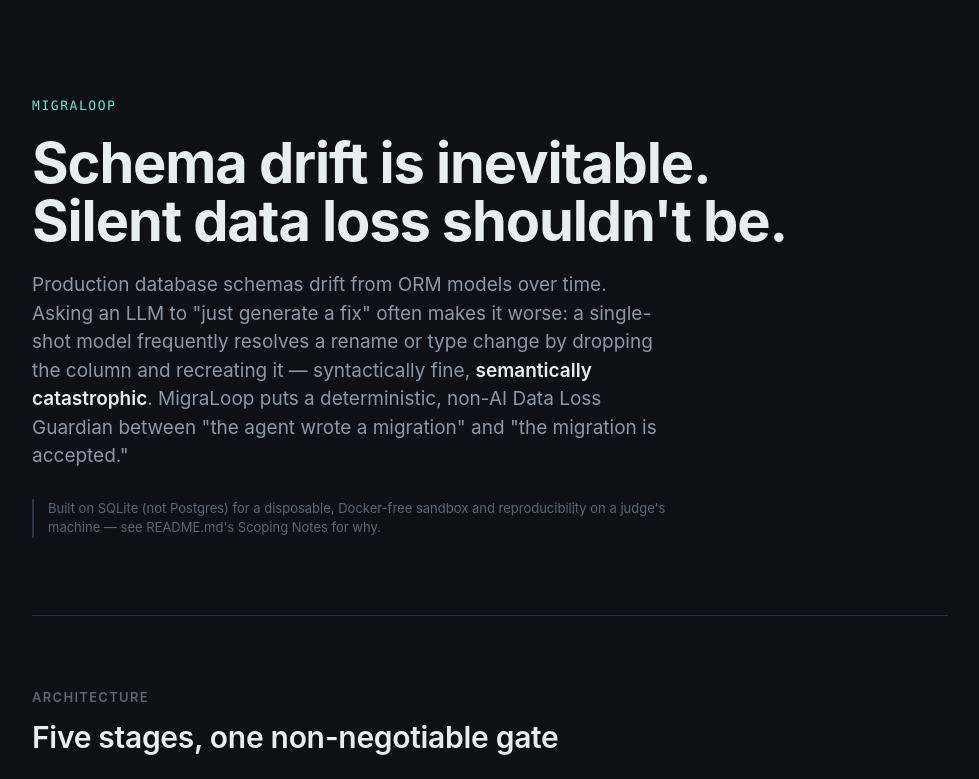
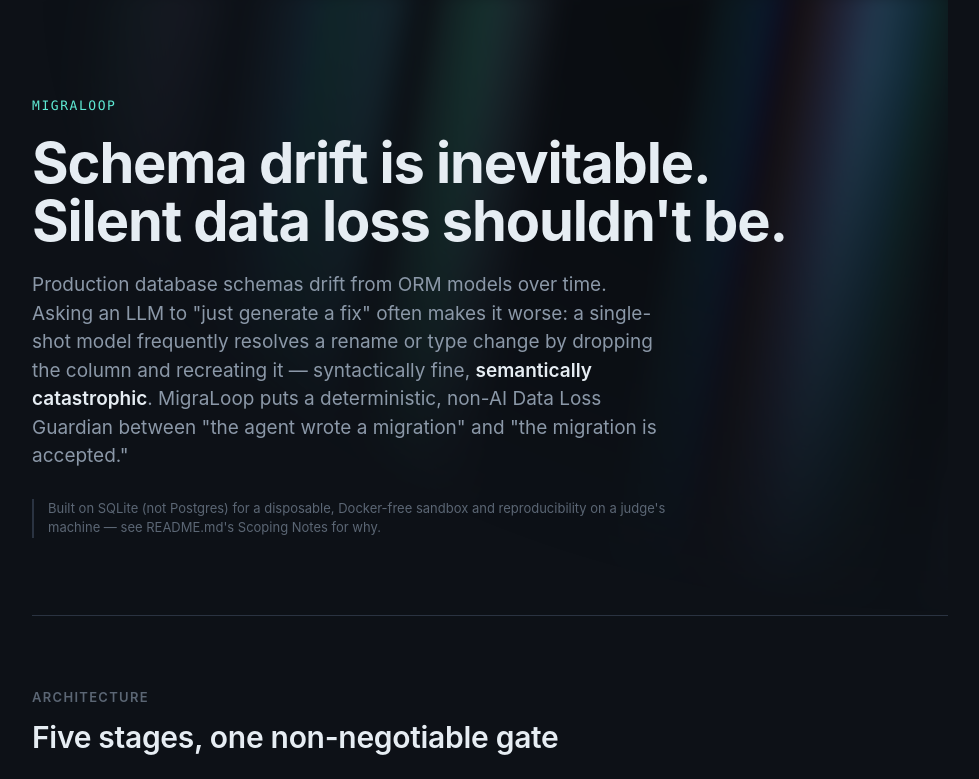
Before and after one commit to maxwell-penguin/hackmicro1, a plain HTML site: page demo/index.html in a window 1280 px wide. Shown: the top 779 px of the page, without its empty margins (150-1129 px from the left). Drawn offline with Linux system fonts and the light colour scheme.

Commit message:
polish: aurora ambient background glow on hero, reduced-motion aware

```diff
--- a/demo/index.html
+++ b/demo/index.html
@@ -21,6 +21,18 @@
     --safe-bg: #12241a;
     --mono: "SF Mono", "Cascadia Code", Consolas, "Liberation Mono", monospace;
     --sans: -apple-system, BlinkMacSystemFont, "Segoe UI", Inter, Roboto, sans-serif;
+
+    /* Aurora glow (hero background only) -- muted teal/indigo/violet built
+       from --accent/--accent-dim plus two neighboring pastel hues, never
+       fully saturated so it reads as ambient light, not a colored shape. */
+    --aurora-indigo: #818cf8;
+    --aurora-violet: #c4b5fd;
+    --aurora-sky: #38bdf8;
+    --aurora-glow: repeating-linear-gradient(100deg,
+      var(--accent-dim) 10%, var(--aurora-indigo) 15%, var(--accent) 20%,
+      var(--aurora-violet) 25%, var(--aurora-sky) 30%);
+    --aurora-mask: repeating-linear-gradient(100deg,
+      var(--bg) 0%, var(--bg) 7%, transparent 10%, transparent 12%, var(--bg) 16%);
   }
   * { box-sizing: border-box; }
   body {
@@ -34,8 +46,43 @@
 
   /* ---- Hero ---- */
   header.hero {
+    position: relative;
+    overflow: hidden;
     padding: 96px 0 64px;
     border-bottom: 1px solid var(--border);
+  }
+  /* Keep all real hero content above the aurora layer regardless of DOM
+     order -- z-index:auto positioned/absolute layers paint at stacking
+     level 0, so an explicit z-index:1 here is enough to sit on top. */
+  header.hero > *:not(.aurora-layer) {
+    position: relative;
+    z-index: 1;
+  }
+  .aurora-layer {
+    position: absolute;
+    inset: -10px;
+    background-image: var(--aurora-mask), var(--aurora-glow);
+    background-size: 300% 200%;
+    filter: blur(10px);
+    opacity: 0.3;
+    pointer-events: none;
+    mask-image: radial-gradient(ellipse at 100% 0%, black 10%, transparent 70%);
+  }
+  .aurora-layer::after {
+    content: "";
+    position: absolute;
+    inset: 0;
+    background-image: var(--aurora-mask), var(--aurora-glow);
+    background-size: 200% 100%;
+    animation: aurora 55s linear infinite;
+    mix-blend-mode: difference;
+  }
+  @keyframes aurora {
+    from { background-position: 50% 50%, 50% 50%; }
+    to   { background-position: 350% 50%, 350% 50%; }
+  }
+  @media (prefers-reduced-motion: reduce) {
+    .aurora-layer::after { animation: none; }
   }
   .kicker {
     font-family: var(--mono);
@@ -318,6 +365,7 @@
 
 <div class="wrap">
   <header class="hero">
+    <div class="aurora-layer" aria-hidden="true"></div>
     <div class="kicker">MigraLoop</div>
     <h1>Schema drift is inevitable.<br>Silent data loss shouldn't be.</h1>
     <p class="lede">
```
